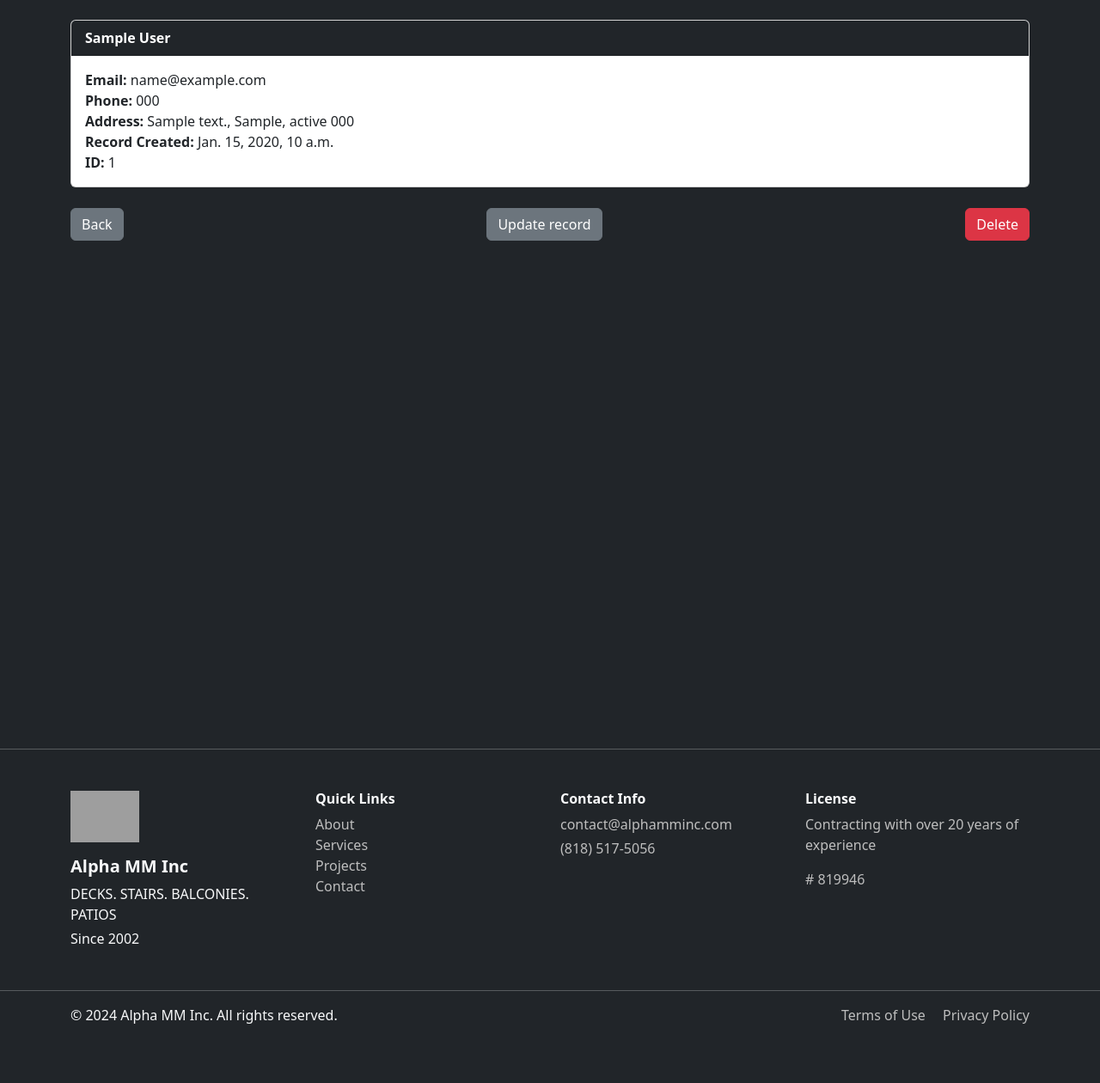
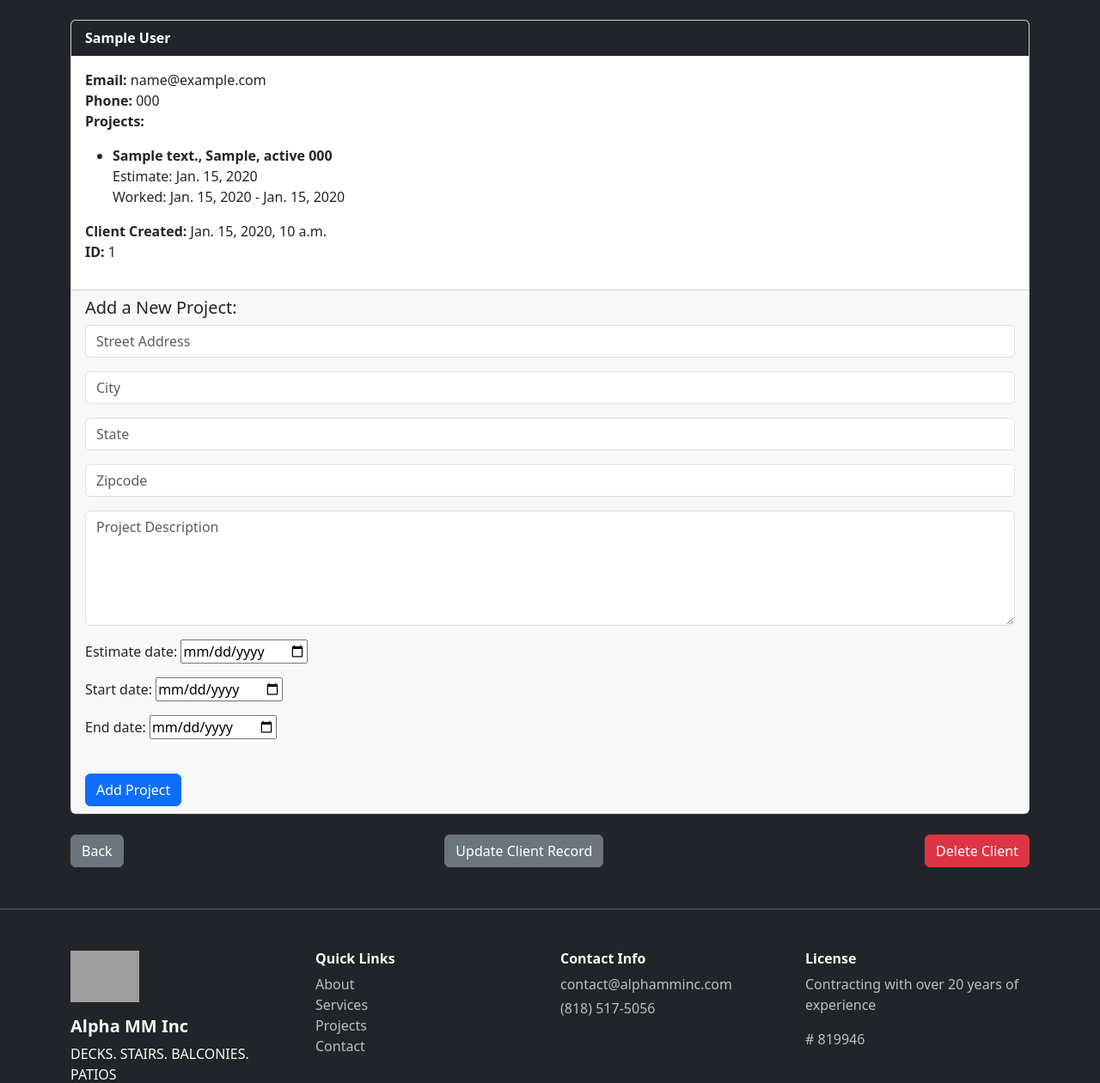
Before and after one commit to anthonymarinov/alphawebcrm, a Django app: page /record/1 in a window 1280 px wide. Shown: the part 57-1317 px from the top of the page at 86% size. Before the commit the page ends 1248 px from the top, so only its background shows below. Run offline with Django 5.2, Linux system fonts and the light colour scheme; a user stored in the database is signed in; tables that the repository leaves empty hold one stand-in row (values such as "Sample post"); parts of the project's set-up code (start-up, migrations or seed data) failed here and were passed over; grey boxes are pictures that could not be loaded.

Commit message:
feature: add projects to client, in development

```diff
--- a/crm/admin.py
+++ b/crm/admin.py
@@ -1,4 +1,6 @@
 from django.contrib import admin
-from .models import Record
+from .models import Record, Project
 
 admin.site.register(Record)
+
+admin.site.register(Project)
--- a/crm/forms.py
+++ b/crm/forms.py
@@ -1,5 +1,6 @@
 from django import forms
 from .models import Record
+from .models import Project
 from captcha.fields import CaptchaField
 
 # record form
@@ -23,26 +24,6 @@ class AddRecordForm(forms.ModelForm):
         required=True,
         widget=forms.widgets.TextInput(
             attrs={"placeholder":"Phone", "class":"form-control"}),
-        label="")
-    address = forms.CharField(
-        required=True,
-        widget=forms.widgets.TextInput(
-            attrs={"placeholder":"Address", "class":"form-control"}),
-        label="")
-    city = forms.CharField(
-        required=True,
-        widget=forms.widgets.TextInput(
-            attrs={"placeholder":"City", "class":"form-control"}),
-        label="")
-    state = forms.CharField(
-        required=True,
-        widget=forms.widgets.TextInput(
-            attrs={"placeholder":"State", "class":"form-control"}),
-        label="")
-    zipcode = forms.CharField(
-        required=True,
-        widget=forms.widgets.TextInput(
-            attrs={"placeholder":"Zipcode", "class":"form-control"}),
         label="")
 
     class Meta:
@@ -101,3 +82,46 @@ class ContactForm(forms.Form):
         for field_name, field in self.fields.items():
             if field.required:
                 field.label = mark_safe(f"{field.label} <span class='text-danger'>*</span>")
+
+# project form
+class AddProjectForm(forms.ModelForm):
+    address = forms.CharField(
+        max_length=255,
+        required=True,
+        widget=forms.TextInput(attrs={"placeholder": "Street Address", "class": "form-control"}),
+        label=""
+    )
+    city = forms.CharField(
+        max_length=100,
+        required=True,
+        widget=forms.TextInput(attrs={"placeholder": "City", "class": "form-control"}),
+        label=""
+    )
+    state = forms.CharField(
+        max_length=100,
+        required=True,
+        widget=forms.TextInput(attrs={"placeholder": "State", "class": "form-control"}),
+        label=""
+    )
+    zipcode = forms.CharField(
+        max_length=25,
+        required=True,
+        widget=forms.TextInput(attrs={"placeholder": "Zipcode", "class": "form-control"}),
+        label=""
+    )
+    description = forms.CharField(
+        max_length=255,
+        required=True,
+        widget=forms.Textarea(attrs={"placeholder": "Project Description", "rows": 5, "class": "form-control"}),
+        label=""
+    )
+
+
+    class Meta:
+        model = Project
+        exclude = ('user', 'client_record')
+        widgets = {
+            'estimate_date': forms.DateInput(attrs={'type': 'date'}),
+            'start_date': forms.DateInput(attrs={'type': 'date'}),
+            'end_date': forms.DateInput(attrs={'type': 'date'}),
+        }
--- a/crm/models.py
+++ b/crm/models.py
@@ -1,5 +1,6 @@
 from django.db import models
 
+# client record
 class Record(models.Model):
     created_at = models.DateTimeField(auto_now_add=True)
     first_name = models.CharField(max_length=50)
@@ -14,3 +15,19 @@ class Record(models.Model):
     # return string representation
     def __str__(self):
         return(f"{self.first_name} {self.last_name}")
+
+# client project
+class Project(models.Model):
+    client_record = models.ForeignKey(Record, related_name="projects", on_delete=models.CASCADE)
+    address = models.CharField(max_length=100)
+    city = models.CharField(max_length=50)
+    state = models.CharField(max_length=50)
+    zipcode = models.CharField(max_length=20)
+    description = models.TextField(blank=True, null=True)
+    estimate_date = models.DateField(blank=True, null=True)
+    start_date = models.DateField(blank=True, null=True)
+    end_date = models.DateField(blank=True, null=True)
+
+    # string representation
+    def __str__(self):
+        return(f"{self.address}, {self.city}")
--- a/crm/templates/crm-pages/add_record.html
+++ b/crm/templates/crm-pages/add_record.html
@@ -5,7 +5,7 @@
 <div class="d-flex flex-column min-vh-100">
     <main class="flex-grow-1">
         <div class="col-md-6 offset-md-3">
-            <h1>Add Record</h1>
+            <h1>Add Client</h1>
             <br/>
 
             <form method="POST" action="{% url 'add_record' %}">
--- a/crm/templates/crm-pages/record.html
+++ b/crm/templates/crm-pages/record.html
@@ -16,16 +16,44 @@
                 <p class="card-text">
                     <strong>Email: </strong>{{ client_record.email }}<br/>
                     <strong>Phone: </strong>{{ client_record.phone }}<br/>
-                    <strong>Address: </strong>
-                        {{ client_record.address }},
-                        {{ client_record.city }},
-                        {{ client_record.state }}
-                        {{ client_record.zipcode }}
-                        <br/>
-                    <strong>Record Created: </strong>{{ client_record.created_at }}<br/>
+                    <strong>Projects: </strong>
+                        <ul>
+                        {% for project in projects %}
+                            <li>
+                                <strong>
+                                    {{ project.address }},
+                                    {{ project.city }},
+                                    {{ project.state }}
+                                    {{ project.zipcode }}
+                                </strong>
+                                <br/>
+                                Estimate: {{ project.estimate_date }}
+                                <br/>
+                                Worked: {{ project.start_date }} - {{ project.end_date }}
+                            </li>
+                        {% empty %}
+                            <li>No projects found for this client.</li>
+                        {% endfor %}
+                        </ul>
+                    <strong>Client Created: </strong>{{ client_record.created_at }}<br/>
                     <strong>ID: </strong>{{ client_record.id }}<br/>
                 </p>
             </div>
+
+            <div class="card-footer">
+                <h5>Add a New Project:</h5>
+                <form method="post">
+                    {% csrf_token %}
+                    {{ form.as_p }}
+                    <br/>
+                    <button
+                        class="btn btn-primary"
+                        type="submit">
+                        Add Project
+                    </button>
+                </form>
+            </div>
+
         </div>
 
         <br/>
@@ -36,14 +64,14 @@
             </a>
 
             <a href="{% url 'update_record' client_record.id %}" class="btn btn-secondary">
-                Update record
+                Update Client Record
             </a>
 
             <a
                class="btn btn-danger"
                data-bs-toggle="modal"
                data-bs-target="#deleteModal">
-                Delete
+                Delete Client
             </a>
         </div>
 
--- a/crm/views.py
+++ b/crm/views.py
@@ -1,11 +1,10 @@
 from django.shortcuts import render, redirect
 from django.contrib.auth import authenticate, login, logout
 from django.contrib import messages
-from .models import Record
-from .forms import AddRecordForm
+from .models import Record, Project
+from .forms import AddRecordForm, ContactForm, AddProjectForm
 from django.core.mail import send_mail
 from django.conf import settings
-from .forms import ContactForm
 
 def home(request):
     return render(request, 'public-pages/home.html', {})
@@ -28,6 +27,7 @@ def crm_home(request):
                 request, "There was an error logging in, please try again ...")
             return redirect('crm_home')
     else:
+        records = Record.objects.all().prefetch_related('projects')
         return render(request, 'crm-pages/crm_home.html', {'records': records})
 
 def logout_user(request):
@@ -36,10 +36,29 @@ def logout_user(request):
     return redirect('crm_home')
 
 def client_record(request, pk):
+    form = AddProjectForm()
     if request.user.is_authenticated:
-        # lookup record
+        # look up records
         client_record = Record.objects.get(id=pk)
-        return render(request, 'crm-pages/record.html', {'client_record': client_record})
+        projects = client_record.projects.all()
+
+        if request.method == 'POST':
+            form = AddProjectForm(request.POST)
+
+            if form.is_valid():
+                project = form.save(commit=False)
+                project.client_record = client_record
+                project.save()
+                messages.success(request, "Project successfully added.")
+                return redirect('record', pk=client_record.id)
+
+        context = {
+            'client_record': client_record,
+            'projects': projects,
+            'form': form,
+        }
+        return render(request, 'crm-pages/record.html', context)
+
     else:
         messages.success(request, "You must be logged in to view the page.")
         return redirect('crm_home')
```
Also changed, not shown: crm/templates/crm-pages/crm_home.html (+15 -4 lines), crm/migrations/0002_project.py (added), crm/migrations/0003_rename_record_project_client_record.py (added).
